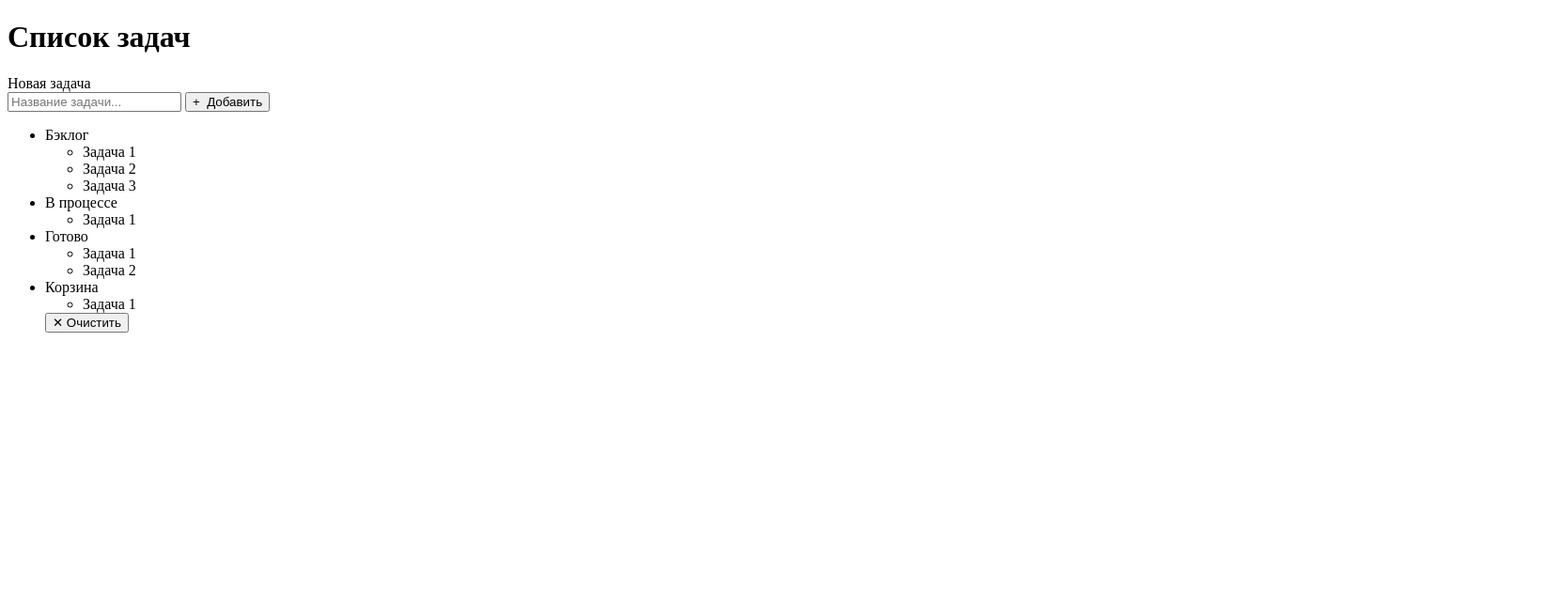
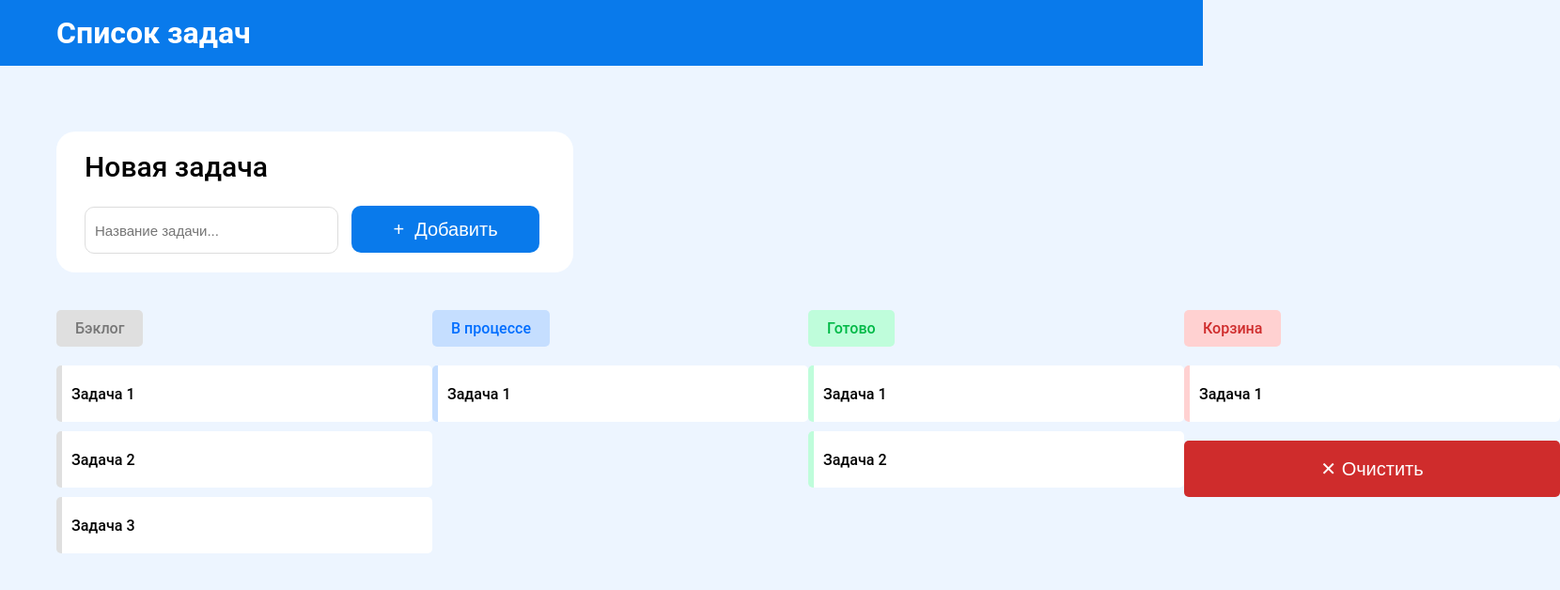
Before and after one commit to tem1v/todo-list, a plain HTML site: page index.html in a window 1280 px wide. Shown: the whole page at 94% size, 1660 px wide, since content can reach past the window. Drawn offline with Linux system fonts and the light colour scheme; the site is published under a folder, as on GitHub Pages, so addresses that start at the root find nothing.

Commit message:
Update index.html

```diff
--- a/index.html
+++ b/index.html
@@ -3,8 +3,8 @@
 <head>
 	<meta charset="UTF-8">
 	<meta name="viewport" content="width=device-width, initial-scale=1.0">
-	<title>Document</title>
-	<link rel="stylesheet" href="/styles/style.css">
+	<title>Ляхов Артём Андреевич</title>
+	<link rel="stylesheet" href="styles/style.css">
 </head>
 <body>
 	<header>
```
